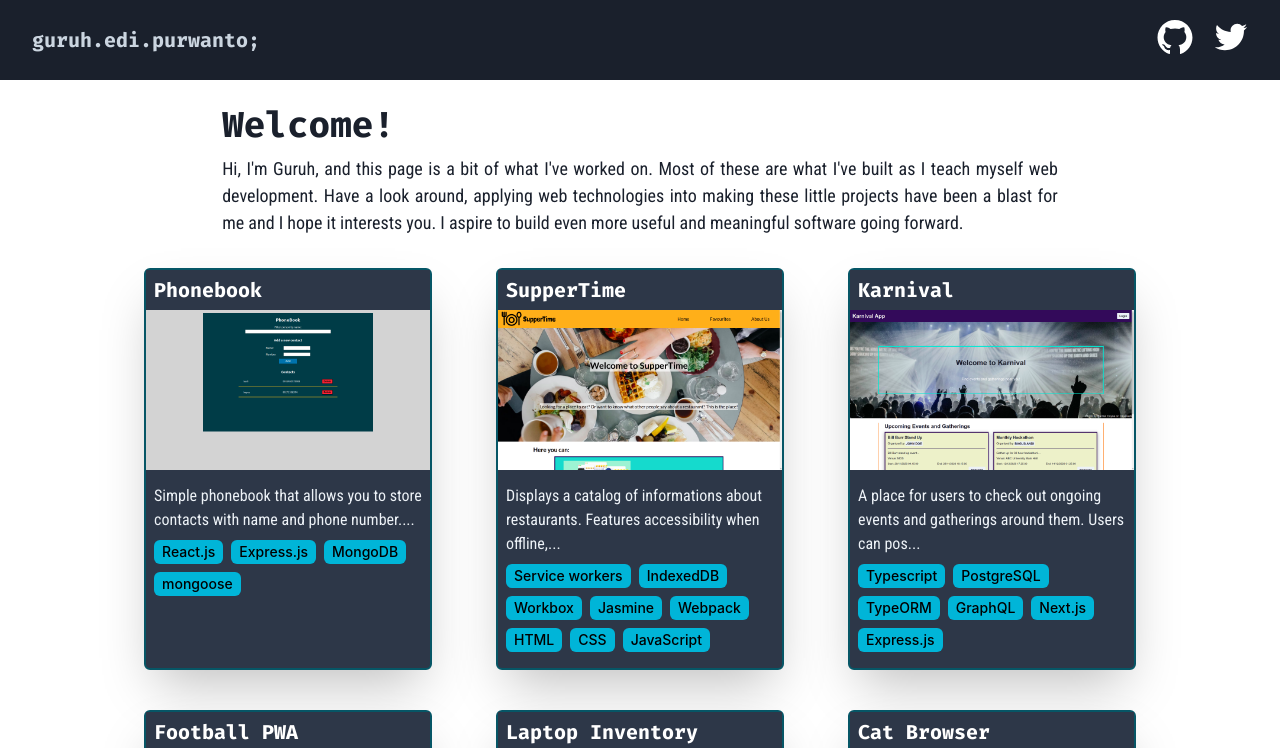
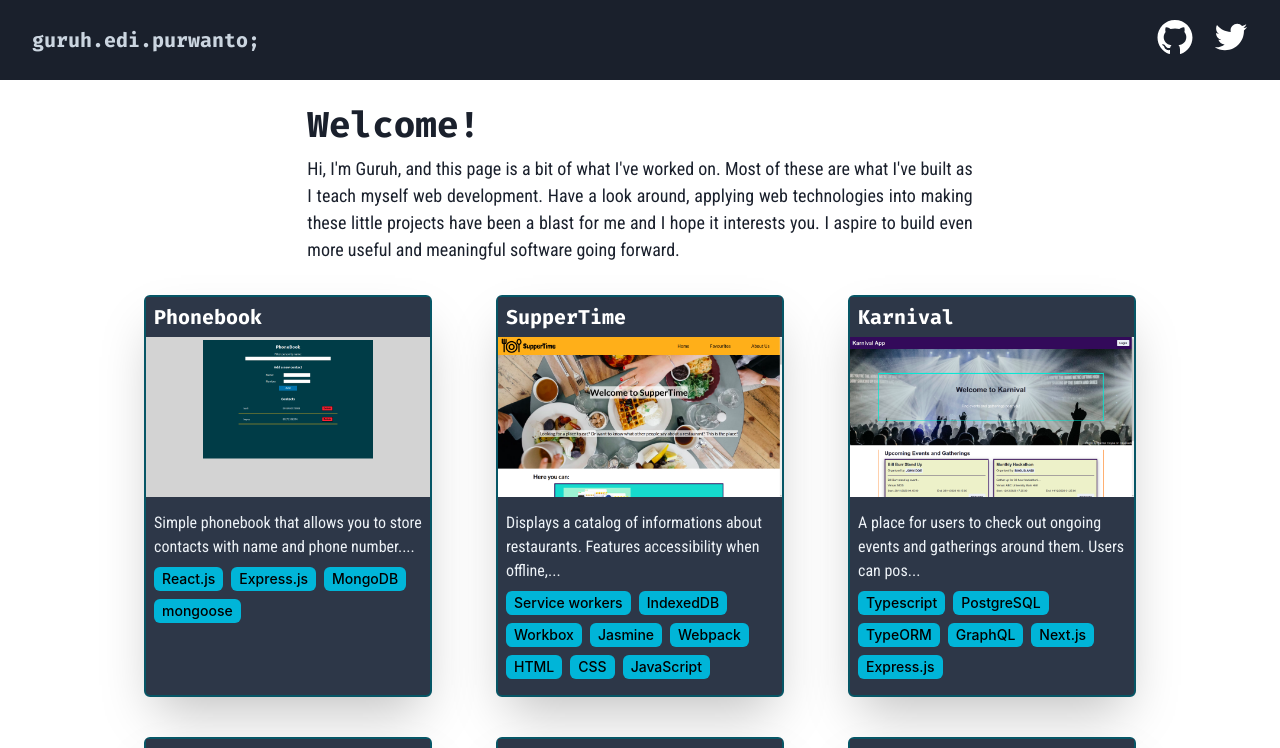
Before and after one commit to nagaremono/portfolio-v2, a Next.js app: page / in a window 1280 px wide. Shown: the top 748 px of the page. Built offline with nearby package versions, Linux system fonts and the light colour scheme.

Commit message:
modify greeting card responsiveness

```diff
--- a/src/components/Greeting.tsx
+++ b/src/components/Greeting.tsx
@@ -5,7 +5,7 @@ export const Greeting: React.FC = () => {
     <Box
       mx="auto"
       p={2}
-      width="clamp(35ch, 75%, 75ch)"
+      width="clamp(35ch, 75%, 60ch)"
       fontSize={['sm', 'md', 'lg']}
       my={4}
     >
```
